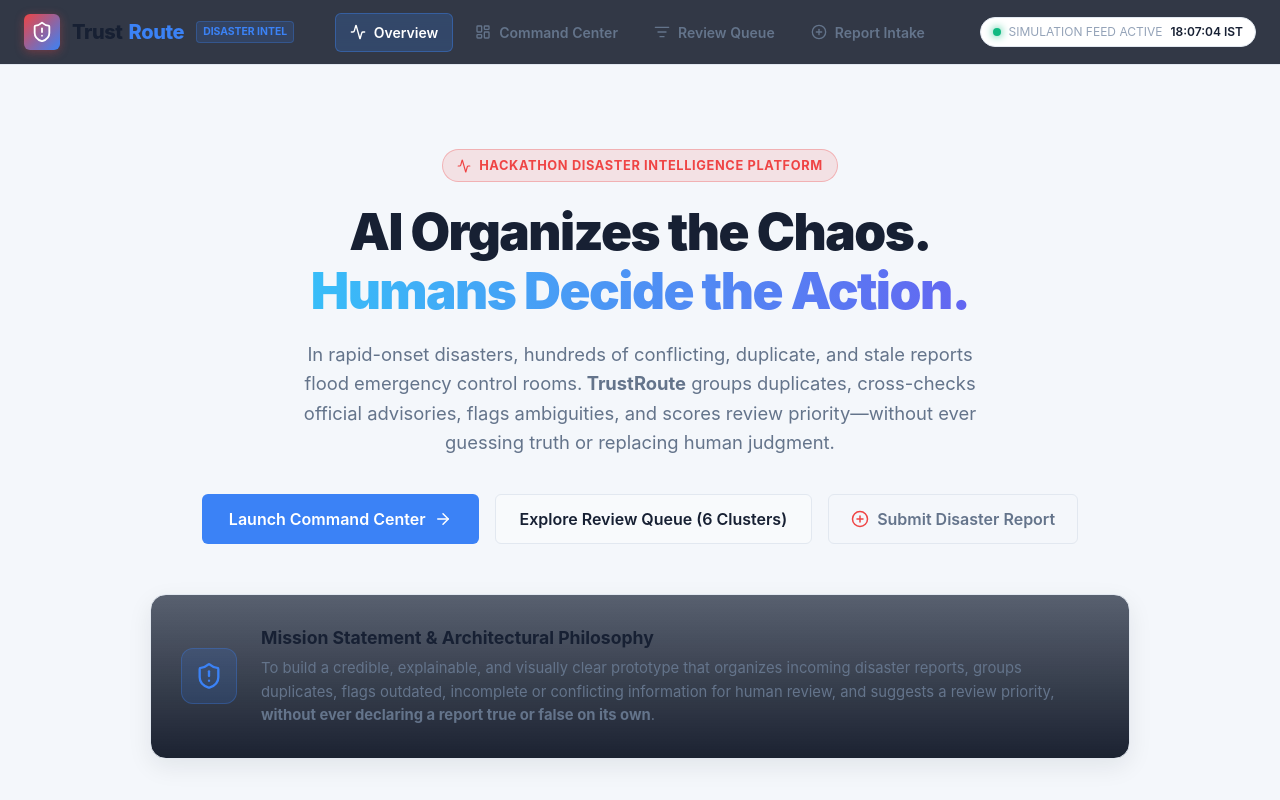
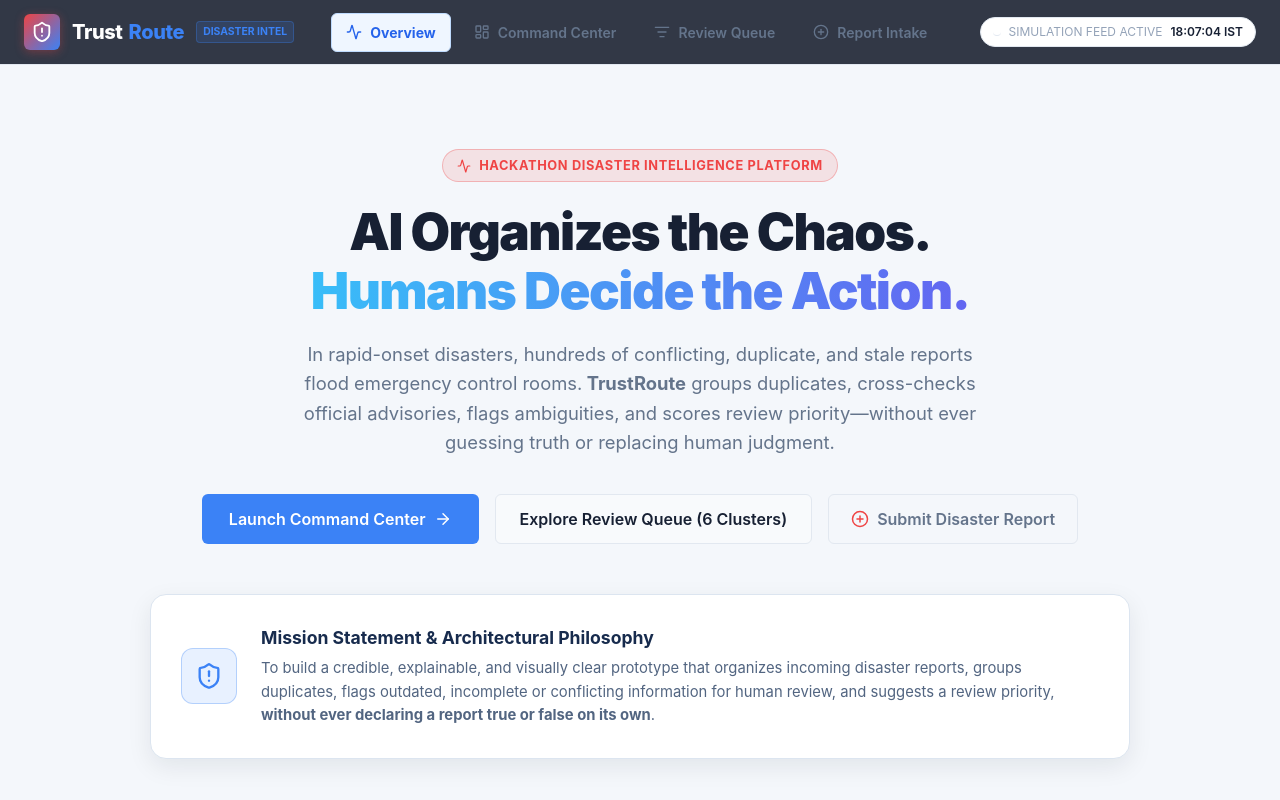
Before and after one commit to jhashivani075-blip/TrustRoute, a Next.js app in the folder frontend/: page / in a window 1280 px wide. Shown: the top 800 px of the page. Built offline with nearby package versions, Linux system fonts and the light colour scheme.

Commit message:
Update frontend styling and light theme

```diff
--- a/frontend/styles/landing.css
+++ b/frontend/styles/landing.css
@@ -55,8 +55,8 @@
 }
 
 .mission-banner {
-  background: linear-gradient(180deg, rgba(22, 32, 52, 0.7) 0%, rgba(16, 23, 38, 0.95) 100%);
-  border: 1px solid var(--border-subtle);
+  background: #FFFFFF;
+  border: 1px solid #DCE5F0;
   border-radius: var(--radius-lg);
   padding: 30px;
   max-width: 980px;
@@ -69,7 +69,7 @@
 }
 
 .mission-icon {
-  background: rgba(59, 130, 246, 0.15);
+  background: #E8F1FF;
   color: var(--accent-blue);
   width: 56px;
   height: 56px;
@@ -85,12 +85,12 @@
   font-size: 1.1rem;
   font-weight: 700;
   margin-bottom: 6px;
-  color: var(--text-main);
+  color: #172B4D;
 }
 
 .mission-text p {
   font-size: 0.925rem;
-  color: var(--text-muted);
+  color: #526581;
   line-height: 1.6;
 }
 
--- a/frontend/styles/navbar.css
+++ b/frontend/styles/navbar.css
@@ -47,8 +47,13 @@
   gap: 6px;
 }
 
+.brand-title {
+  color: #FFFFFF;
+  font-weight: 800;
+}
+
 .brand-title span {
-  color: var(--accent-blue);
+  color: #3B82F6;
 }
 
 .brand-badge {
@@ -76,19 +81,22 @@
   border-radius: var(--radius-sm);
   font-size: 0.875rem;
   font-weight: 600;
-  color: var(--text-muted);
-  transition: all 0.15s ease;
+  color: #64748B;
+  background: transparent;
+  border: 1px solid transparent;
+  transition: all 0.2s ease;
 }
 
 .nav-link:hover {
-  color: var(--text-main);
-  background: var(--bg-card-elevated);
+  color: #2563EB;
+  background: #F1F5F9;
 }
 
 .nav-link.active {
-  color: #ffffff;
-  background: rgba(59, 130, 246, 0.2);
-  border: 1px solid rgba(59, 130, 246, 0.4);
+  color: #2563EB;
+  background: #EFF6FF;
+  border: 1px solid #BFDBFE;
+  font-weight: 700;
 }
 
 .navbar-right {
@@ -113,8 +121,8 @@
   width: 8px;
   height: 8px;
   border-radius: 50%;
-  background: var(--accent-green);
-  box-shadow: 0 0 8px var(--accent-green);
+  background: #FFFFFF;
+  border-bottom: 1px solid #E2E8F0;
 }
 
 @media (max-width: 768px) {
```
Also changed, not shown: frontend/styles/dashboard-light.css (+5 -2 lines).
